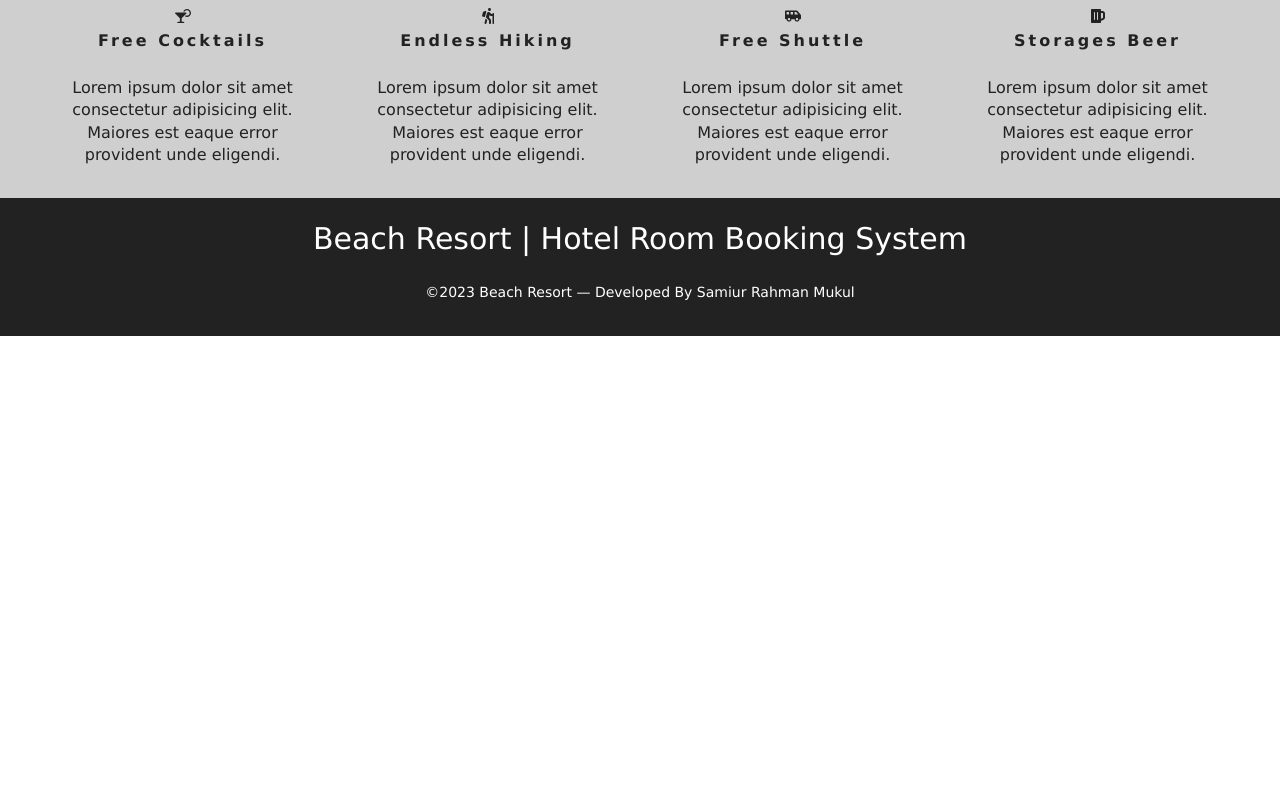
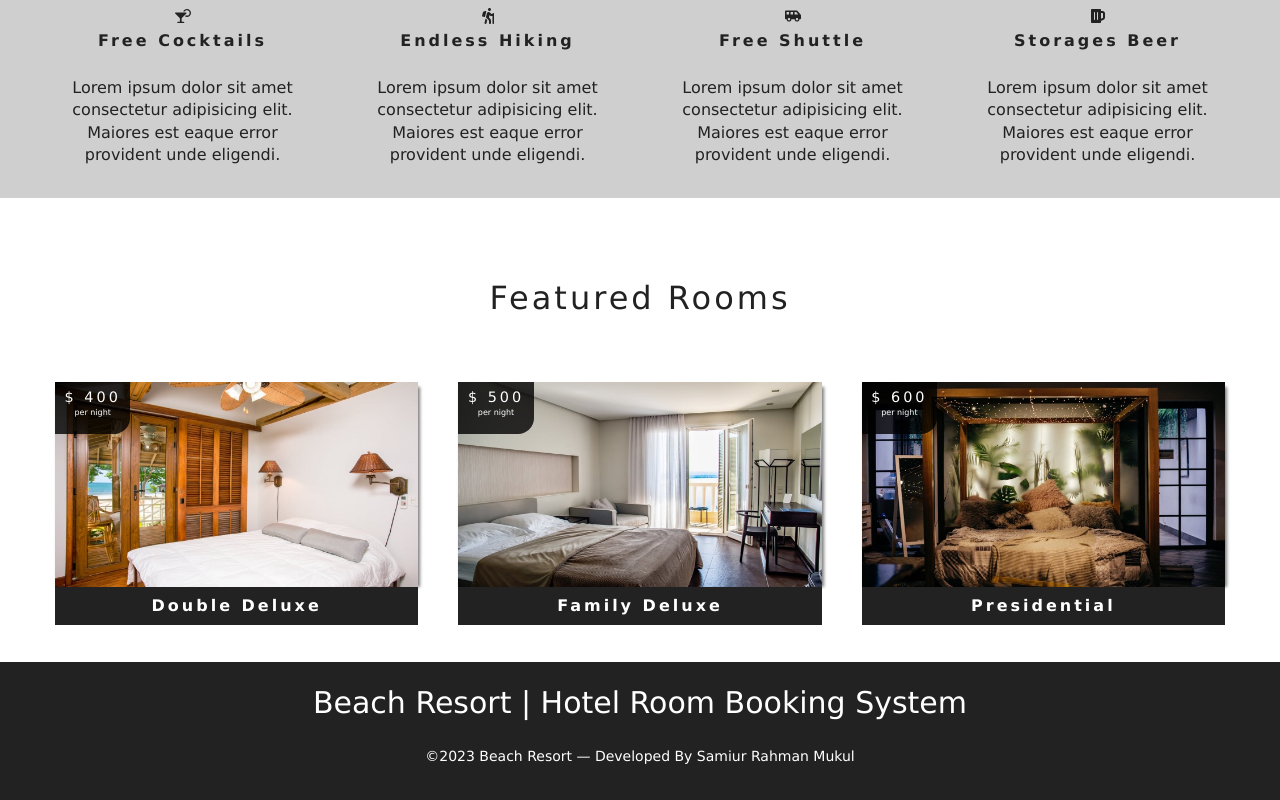
Before and after one commit to CrytoCodeWizard/React-HotelBooking-SYSTEM-Project, a Next.js app in the folder frontend/: page / in a window 1280 px wide. Shown: the part 928-1728 px from the top of the page. Before the commit the page ends 1264 px from the top, so only its background shows below. Built offline with nearby package versions, Linux system fonts and the light colour scheme.

Commit message:
frontend freature rooms components design & local data placed

```diff
--- /dev/null
+++ b/frontend/components/home/FeaturedRooms.jsx
@@ -0,0 +1,23 @@
+import React from 'react';
+import { v4 as uniqueId } from 'uuid';
+import rooms from '../../data/rooms';
+import Room from '../shared/Room';
+import Title from './Title';
+
+function FeaturedRooms() {
+  const featuredRoom = rooms.filter((data) => data.fields.featured === true);
+
+  return (
+    <section className='featured-rooms'>
+      <Title title='featured rooms' />
+
+      <div className='featured-rooms-center'>
+        {featuredRoom?.map((room) => (
+          <Room key={uniqueId()} room={room.fields} />
+        ))}
+      </div>
+    </section>
+  );
+}
+
+export default FeaturedRooms;
--- a/frontend/components/shared/Room.jsx
+++ b/frontend/components/shared/Room.jsx
@@ -1,15 +1,12 @@
 import Link from 'next/link';
-import PropTypes from 'prop-types';
 import React from 'react';
 
-function Room({
-  name, slug, images, price
-}) {
+function Room({ room }) {
   return (
     <article className='room'>
       <div className='img-container'>
         <img
-          src={images[0] || '/img/jpeg/room-1.jpeg'}
+          src={room?.images[0].fields.file.url || '/img/jpeg/room-1.jpeg'}
           alt='single room'
         />
 
@@ -17,33 +14,24 @@ function Room({
           <h6>
             $
             {' '}
-            {price}
+            {room.price}
           </h6>
           <p>per night</p>
         </div>
 
         <Link
           className='btn-primary room-link'
-          to={`/rooms/${slug}`}
+          href={`/rooms/${room.slug}`}
         >
           Feature
         </Link>
       </div>
 
       <p className='room-info'>
-        {name}
+        {room.name}
       </p>
     </article>
   );
 }
 
-Room.prototype = {
-  room: PropTypes.shape({
-    name: PropTypes.string.isRequired,
-    slug: PropTypes.string.isRequired,
-    images: PropTypes.arrayOf(PropTypes.string).isRequired,
-    price: PropTypes.number.isRequired
-  })
-};
-
 export default Room;
--- a/frontend/data/rooms.js
+++ b/frontend/data/rooms.js
@@ -25,28 +25,28 @@ const data = [
         {
           fields: {
             file: {
-              url: '/img/jpeg/details-4.jpeg'
+              url: '/images/jpeg/details-4.jpeg'
             }
           }
         },
         {
           fields: {
             file: {
-              url: '/img/jpeg/details-2.jpeg'
+              url: '/images/jpeg/details-2.jpeg'
             }
           }
         },
         {
           fields: {
             file: {
-              url: '/img/jpeg/details-3.jpeg'
+              url: '/images/jpeg/details-3.jpeg'
             }
           }
         },
         {
           fields: {
             file: {
-              url: '/img/jpeg/details-4.jpeg'
+              url: '/images/jpeg/details-4.jpeg'
             }
           }
         }
@@ -80,28 +80,28 @@ const data = [
         {
           fields: {
             file: {
-              url: '/img/jpeg/room-2.jpeg'
+              url: '/images/jpeg/room-2.jpeg'
             }
           }
         },
         {
           fields: {
             file: {
-              url: '/img/jpeg/details-2.jpeg'
+              url: '/images/jpeg/details-2.jpeg'
             }
           }
         },
         {
           fields: {
             file: {
-              url: '/img/jpeg/details-3.jpeg'
+              url: '/images/jpeg/details-3.jpeg'
             }
           }
         },
         {
           fields: {
             file: {
-              url: '/img/jpeg/details-4.jpeg'
+              url: '/images/jpeg/details-4.jpeg'
             }
           }
         }
@@ -135,28 +135,28 @@ const data = [
         {
           fields: {
             file: {
-              url: '/img/jpeg/room-3.jpeg'
+              url: '/images/jpeg/room-3.jpeg'
             }
           }
         },
         {
           fields: {
             file: {
-              url: '/img/jpeg/details-2.jpeg'
+              url: '/images/jpeg/details-2.jpeg'
             }
           }
         },
         {
           fields: {
             file: {
-              url: '/img/jpeg/details-3.jpeg'
+              url: '/images/jpeg/details-3.jpeg'
             }
           }
         },
         {
           fields: {
             file: {
-              url: '/img/jpeg/details-4.jpeg'
+              url: '/images/jpeg/details-4.jpeg'
             }
           }
         }
@@ -190,28 +190,28 @@ const data = [
         {
           fields: {
             file: {
-              url: '/img/jpeg/room-4.jpeg'
+              url: '/images/jpeg/room-4.jpeg'
             }
           }
         },
         {
           fields: {
             file: {
-              url: '/img/jpeg/details-2.jpeg'
+              url: '/images/jpeg/details-2.jpeg'
             }
           }
         },
         {
           fields: {
             file: {
-              url: '/img/jpeg/details-3.jpeg'
+              url: '/images/jpeg/details-3.jpeg'
             }
           }
         },
         {
           fields: {
             file: {
-              url: '/img/jpeg/details-4.jpeg'
+              url: '/images/jpeg/details-4.jpeg'
             }
           }
         }
@@ -245,28 +245,28 @@ const data = [
         {
           fields: {
             file: {
-              url: '/img/jpeg/room-5.jpeg'
+              url: '/images/jpeg/room-5.jpeg'
             }
           }
         },
         {
           fields: {
             file: {
-              url: '/img/jpeg/details-2.jpeg'
+              url: '/images/jpeg/details-2.jpeg'
             }
           }
         },
         {
           fields: {
             file: {
-              url: '/img/jpeg/details-3.jpeg'
+              url: '/images/jpeg/details-3.jpeg'
             }
           }
         },
         {
           fields: {
             file: {
-              url: '/img/jpeg/details-4.jpeg'
+              url: '/images/jpeg/details-4.jpeg'
             }
           }
         }
@@ -300,28 +300,28 @@ const data = [
         {
           fields: {
             file: {
-              url: '/img/jpeg/room-6.jpeg'
+              url: '/images/jpeg/room-6.jpeg'
             }
           }
         },
         {
           fields: {
             file: {
-              url: '/img/jpeg/details-2.jpeg'
+              url: '/images/jpeg/details-2.jpeg'
             }
           }
         },
         {
           fields: {
             file: {
-              url: '/img/jpeg/details-3.jpeg'
+              url: '/images/jpeg/details-3.jpeg'
             }
           }
         },
         {
           fields: {
             file: {
-              url: '/img/jpeg/details-4.jpeg'
+              url: '/images/jpeg/details-4.jpeg'
             }
           }
         }
@@ -355,28 +355,28 @@ const data = [
         {
           fields: {
             file: {
-              url: '/img/jpeg/room-7.jpeg'
+              url: '/images/jpeg/room-7.jpeg'
             }
           }
         },
         {
           fields: {
             file: {
-              url: '/img/jpeg/details-2.jpeg'
+              url: '/images/jpeg/details-2.jpeg'
             }
           }
         },
         {
           fields: {
             file: {
-              url: '/img/jpeg/details-3.jpeg'
+              url: '/images/jpeg/details-3.jpeg'
             }
           }
         },
         {
           fields: {
             file: {
-              url: '/img/jpeg/details-4.jpeg'
+              url: '/images/jpeg/details-4.jpeg'
             }
           }
         }
@@ -410,28 +410,28 @@ const data = [
         {
           fields: {
             file: {
-              url: '/img/jpeg/room-8.jpeg'
+              url: '/images/jpeg/room-8.jpeg'
             }
           }
         },
         {
           fields: {
             file: {
-              url: '/img/jpeg/details-2.jpeg'
+              url: '/images/jpeg/details-2.jpeg'
             }
           }
         },
         {
           fields: {
             file: {
-              url: '/img/jpeg/details-3.jpeg'
+              url: '/images/jpeg/details-3.jpeg'
             }
           }
         },
         {
           fields: {
             file: {
-              url: '/img/jpeg/details-4.jpeg'
+              url: '/images/jpeg/details-4.jpeg'
             }
           }
         }
@@ -465,28 +465,28 @@ const data = [
         {
           fields: {
             file: {
-              url: '/img/jpeg/room-9.jpeg'
+              url: '/images/jpeg/room-9.jpeg'
             }
           }
         },
         {
           fields: {
             file: {
-              url: '/img/jpeg/details-2.jpeg'
+              url: '/images/jpeg/details-2.jpeg'
             }
           }
         },
         {
           fields: {
             file: {
-              url: '/img/jpeg/details-3.jpeg'
+              url: '/images/jpeg/details-3.jpeg'
             }
           }
         },
         {
           fields: {
             file: {
-              url: '/img/jpeg/details-4.jpeg'
+              url: '/images/jpeg/details-4.jpeg'
             }
           }
         }
@@ -520,28 +520,28 @@ const data = [
         {
           fields: {
             file: {
-              url: '/img/jpeg/room-10.jpeg'
+              url: '/images/jpeg/room-10.jpeg'
             }
           }
         },
         {
           fields: {
             file: {
-              url: '/img/jpeg/details-2.jpeg'
+              url: '/images/jpeg/details-2.jpeg'
             }
           }
         },
         {
           fields: {
             file: {
-              url: '/img/jpeg/details-3.jpeg'
+              url: '/images/jpeg/details-3.jpeg'
             }
           }
         },
         {
           fields: {
             file: {
-              url: '/img/jpeg/details-4.jpeg'
+              url: '/images/jpeg/details-4.jpeg'
             }
           }
         }
@@ -575,28 +575,28 @@ const data = [
         {
           fields: {
             file: {
-              url: '/img/jpeg/room-11.jpeg'
+              url: '/images/jpeg/room-11.jpeg'
             }
           }
         },
         {
           fields: {
             file: {
-              url: '/img/jpeg/details-2.jpeg'
+              url: '/images/jpeg/details-2.jpeg'
             }
           }
         },
         {
           fields: {
             file: {
-              url: '/img/jpeg/details-3.jpeg'
+              url: '/images/jpeg/details-3.jpeg'
             }
           }
         },
         {
           fields: {
             file: {
-              url: '/img/jpeg/details-4.jpeg'
+              url: '/images/jpeg/details-4.jpeg'
             }
           }
         }
@@ -630,28 +630,28 @@ const data = [
         {
           fields: {
             file: {
-              url: '/img/jpeg/room-12.jpeg'
+              url: '/images/jpeg/room-12.jpeg'
             }
           }
         },
         {
           fields: {
             file: {
-              url: '/img/jpeg/details-2.jpeg'
+              url: '/images/jpeg/details-2.jpeg'
             }
           }
         },
         {
           fields: {
             file: {
-              url: '/img/jpeg/details-3.jpeg'
+              url: '/images/jpeg/details-3.jpeg'
             }
           }
         },
         {
           fields: {
             file: {
-              url: '/img/jpeg/details-4.jpeg'
+              url: '/images/jpeg/details-4.jpeg'
             }
           }
         }
@@ -685,28 +685,28 @@ const data = [
         {
           fields: {
             file: {
-              url: '/img/jpeg/details-1.jpeg'
+              url: '/images/jpeg/details-1.jpeg'
             }
           }
         },
         {
           fields: {
             file: {
-              url: '/img/jpeg/details-2.jpeg'
+              url: '/images/jpeg/details-2.jpeg'
             }
           }
         },
         {
           fields: {
             file: {
-              url: '/img/jpeg/details-3.jpeg'
+              url: '/images/jpeg/details-3.jpeg'
             }
           }
         },
         {
           fields: {
             file: {
-              url: '/img/jpeg/details-4.jpeg'
+              url: '/images/jpeg/details-4.jpeg'
             }
           }
         }
--- a/frontend/pages/index.js
+++ b/frontend/pages/index.js
@@ -1,6 +1,7 @@
 import Link from 'next/link';
 import React from 'react';
 import Banner from '../components/home/Banner';
+import FeaturedRooms from '../components/home/FeaturedRooms';
 import Hero from '../components/home/Hero';
 import Services from '../components/home/Services';
 import MainLayout from '../components/layout';
@@ -19,6 +20,7 @@ function Home() {
         </Banner>
       </Hero>
       <Services />
+      <FeaturedRooms />
     </MainLayout>
   );
 }
--- a/frontend/styles/global.css
+++ b/frontend/styles/global.css
@@ -304,6 +304,7 @@ h6 {
 
 /* start of room */
 .room {
+  height: 200px;
   box-shadow: var(--lightShadow);
   transition: var(--mainTransition);
 }
@@ -357,6 +358,7 @@ h6 {
   transform: translate(-50%, -50%) scale(1);
 }
 .room-info {
+  color: var(--mainWhite);
   background: var(--mainBlack);
   text-transform: capitalize;
   padding: 0.5rem 0;
```
